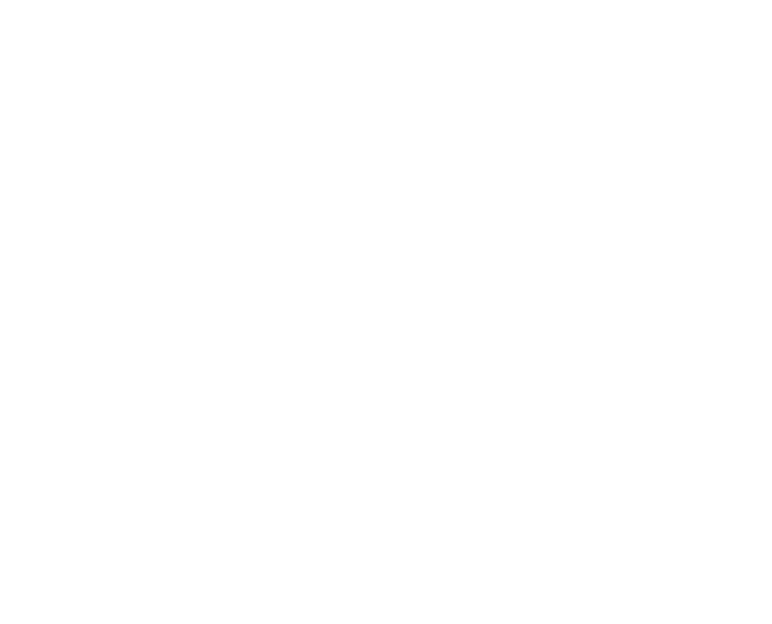
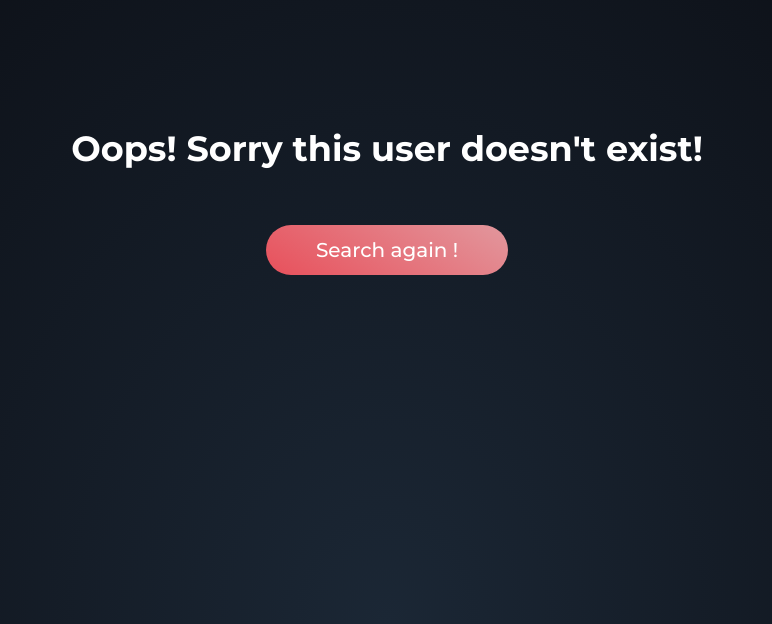
Before and after one commit to YassineGabsi/github-repositories, a React (Create React App) app: page /404 in a window 1280 px wide. Shown: the part 176-800 px from the top of the page, without its empty margins (253-1025 px from the left). Built offline with nearby package versions, Linux system fonts and the light colour scheme.

Commit message:
Add not found page

```diff
--- a/src/App.js
+++ b/src/App.js
@@ -2,12 +2,14 @@
 import {BrowserRouter, Switch, Route } from 'react-router-dom';
 import Repositories from './Components/Repositories';
 import Home from './Components/Home';
+import NotFound from "./Components/NotFound";
 function App() {
   return (
     <div className="App">
       <BrowserRouter>
         <Switch>
           <Route path='/repositories/:user' component={Repositories}/>
+          <Route exact path='/404' component={NotFound}/>
           <Route exact path='/' component={Home}/>
         </Switch>
       </BrowserRouter>
--- a/src/App.scss
+++ b/src/App.scss
@@ -20,6 +20,25 @@
   height: 7px;
   border-radius: 30px;
   background-color: #E85C66;
+}
+
+
+.btn-custom {
+  padding: 10px 50px;
+  margin: 50px 5px;
+  border-radius: 50px;
+  border: none;
+  background: linear-gradient(213deg, rgba(226,150,156,1) 2%, rgba(232,80,91,1) 100%);
+  color: #FFFFFF;
+  font-size: 20px;
+  animation: fadeIn 1s;
+  opacity: 1;
+  transition: 0.3s all ease-in-out;
+}
+
+.btn-custom:hover {
+  box-shadow: rgba(0, 0, 0, 0.35) 0px 5px 15px;
+  transform: translateY(-10%);
 }
 
 .hr-container {
--- a/src/Assets/Home.scss
+++ b/src/Assets/Home.scss
@@ -126,22 +126,6 @@
   }
 }
 
-.btn-custom {
-  padding: 10px 50px;
-  margin: 50px 5px;
-  border-radius: 50px;
-  border: none;
-  background: linear-gradient(213deg, rgba(226,150,156,1) 2%, rgba(232,80,91,1) 100%);
-  color: #FFFFFF;
-  font-size: 20px;
-  transition: 0.3s all ease-in-out;
-}
-
-.btn-custom:hover {
-  box-shadow: rgba(0, 0, 0, 0.35) 0px 5px 15px;
-  transform: translateY(-10%);
-}
-
 @keyframes animStar {
   from {
     transform: translateY(0px);
--- /dev/null
+++ b/src/Assets/NotFound.scss
@@ -0,0 +1,14 @@
+.not-found-container {
+  background: radial-gradient(ellipse at bottom, #1B2735 0%, #090A0F 100%);
+  height: 100vh;
+  flex-direction: column;
+  padding: 20px;
+
+  .not-found-label {
+    color: #ffffff;
+    font-size: 35px;
+    font-weight: bold;
+    animation: fadeIn 1s;
+    opacity: 1;
+  }
+}
--- /dev/null
+++ b/src/Components/NotFound.js
@@ -0,0 +1,23 @@
+import React from "react";
+import '../Assets/NotFound.scss';
+import {useHistory} from "react-router-dom";
+
+export default function NotFound() {
+
+    const history = useHistory();
+
+    const goHome = () => {
+        history.push('/')
+    }
+
+    return (
+        <div className={'not-found-container d-flex justify-content-center align-items-center'}>
+            <div className={'not-found-label text-center'}>
+                Oops! Sorry this user doesn't exist!
+            </div>
+            <button className={'btn-custom'} onClick={goHome}>
+                Search again !
+            </button>
+        </div>
+    );
+}
--- a/src/Components/Repositories.js
+++ b/src/Components/Repositories.js
@@ -1,5 +1,5 @@
 import React, {useEffect, useState} from "react";
-import {useParams} from "react-router-dom";
+import {useParams, useHistory} from "react-router-dom";
 import axios from 'axios';
 
 import '../Assets/Repositories.scss';
@@ -17,12 +17,12 @@
     const [isLoading, setIsLoading] = useState(true);
 
     const {user} = useParams();
+    const history = useHistory();
 
     useEffect(() => {
         console.log(user);
         getUser();
         getRepos();
-
     }, []);
 
     function searchRepo(e)  {
@@ -43,7 +43,7 @@
                 setGithubUser(res.data);
             })
             .catch(error => {
-                console.log(error);
+                history.push('/404');
             });
     }
 
```
